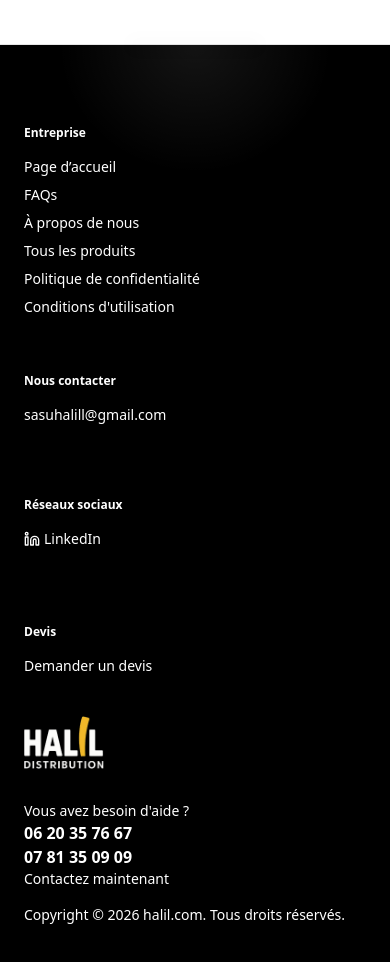
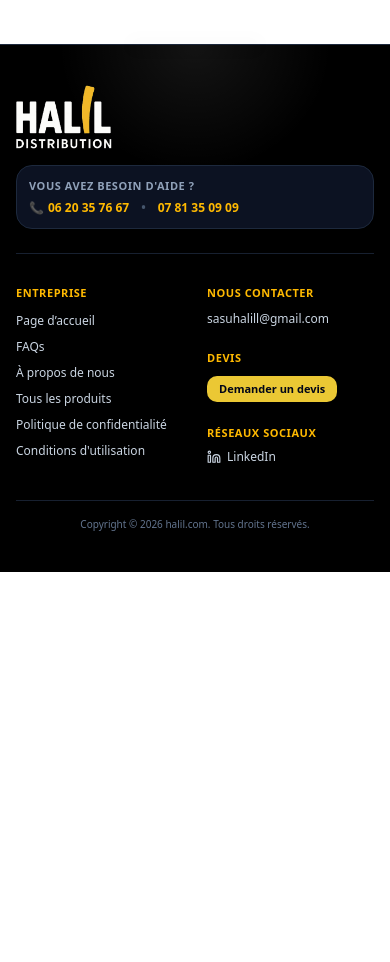
Before and after one commit to N-Akirthan/HALIL, a Next.js app in the folder apps/frontend/: page / in a window 390 px wide. Shown: the part 4080-5042 px from the top of the page. After the commit the page ends 4652 px from the top, so only its background shows below. Built offline with nearby package versions, Linux system fonts and the light colour scheme.

Commit message:
Reorganize Mobile Footer layout into clean 2-column grid with contact badge

```diff
--- a/apps/frontend/src/components/footer-section.tsx
+++ b/apps/frontend/src/components/footer-section.tsx
@@ -87,13 +87,108 @@ export function Footer() {
   return (
     <footer
       id="footer"
-      className="bg-black text-white md:rounded-t-6xl relative w-full mx-auto flex flex-col items-center justify-center border-t bg-[radial-gradient(35%_128px_at_50%_0%,theme(backgroundColor.white/8%),transparent)] px-6 py-12 lg:py-16"
+      className="bg-black text-white md:rounded-t-6xl relative w-full mx-auto flex flex-col items-center justify-center border-t border-slate-800 bg-[radial-gradient(35%_128px_at_50%_0%,theme(backgroundColor.white/8%),transparent)] px-4 sm:px-8 py-10 lg:py-16 select-none"
     >
       <div className="bg-foreground/20 absolute top-0 left-1/2 h-px w-1/3 -translate-x-1/2 -translate-y-1/2 rounded-full blur" />
 
-      <div className="w-full flex flex-col-reverse xl:grid xl:grid-cols-3 xl:gap-8">
+      {/* ========================================================================= */}
+      {/* VERSION MOBILE & TABLETTE (< 1024px)                                      */}
+      {/* ========================================================================= */}
+      <div className="w-full lg:hidden flex flex-col gap-8 text-left max-w-lg mx-auto">
+        {/* Header Mobile : Logo + Appels rapides */}
+        <div className="flex flex-col sm:flex-row sm:items-center justify-between gap-4 border-b border-slate-800/80 pb-6">
+          <a href={logo.url} className="flex items-center gap-2">
+            {logo.src && <img src={logo.src} className="w-24" alt={logo.alt} />}
+          </a>
+
+          <div className="flex flex-col gap-1.5 bg-slate-900/80 border border-slate-800 p-3 rounded-2xl">
+            <span className="text-[11px] font-bold text-slate-400 uppercase tracking-wider">
+              {t("footer.help")}
+            </span>
+            <div className="flex flex-wrap items-center gap-3 text-xs font-extrabold text-amber-400">
+              <a href="tel:+33620357667" className="hover:underline flex items-center gap-1">
+                <span>📞</span> 06 20 35 76 67
+              </a>
+              <span className="text-slate-600">•</span>
+              <a href="tel:+33781350909" className="hover:underline flex items-center gap-1">
+                07 81 35 09 09
+              </a>
+            </div>
+          </div>
+        </div>
+
+        {/* Grille de Liens 2 Colonnes sur Mobile */}
+        <div className="grid grid-cols-2 gap-6 text-xs">
+          {/* Colonne 1 : Entreprise */}
+          <div>
+            <h3 className="font-extrabold text-amber-400 uppercase tracking-wider mb-3 text-[11px]">
+              {dynamicFooterLinks[0].label}
+            </h3>
+            <ul className="space-y-2.5 text-slate-300 font-medium">
+              {dynamicFooterLinks[0].links.map((link: any) => (
+                <li key={link.title}>
+                  <a href={link.href} className="hover:text-white transition-colors">
+                    {link.title}
+                  </a>
+                </li>
+              ))}
+            </ul>
+          </div>
+
+          {/* Colonne 2 : Contact, Devis & Réseaux */}
+          <div className="space-y-6">
+            {/* Contact */}
+            <div>
+              <h3 className="font-extrabold text-amber-400 uppercase tracking-wider mb-2.5 text-[11px]">
+                {dynamicFooterLinks[1].label}
+              </h3>
+              <a
+                href={dynamicFooterLinks[1].links[0].href}
+                className="text-slate-300 hover:text-white transition-colors break-all"
+              >
+                {dynamicFooterLinks[1].links[0].title}
+              </a>
+            </div>
+
+            {/* Devis */}
+            <div>
+              <h3 className="font-extrabold text-amber-400 uppercase tracking-wider mb-2.5 text-[11px]">
+                {dynamicFooterLinks[3].label}
+              </h3>
+              <button
+                type="button"
+                onClick={() => window.dispatchEvent(new CustomEvent("open-quote-modal"))}
+                className="bg-[#ebc834] hover:bg-[#dfca70] text-slate-950 font-bold px-3 py-1.5 rounded-lg transition-colors cursor-pointer text-[11px]"
+              >
+                {dynamicFooterLinks[3].links[0].title}
+              </button>
+            </div>
+
+            {/* Réseaux sociaux */}
+            <div>
+              <h3 className="font-extrabold text-amber-400 uppercase tracking-wider mb-2 text-[11px]">
+                {dynamicFooterLinks[2].label}
+              </h3>
+              <a href="#" className="inline-flex items-center gap-1.5 text-slate-300 hover:text-white transition-colors">
+                <LinkedinIcon className="size-3.5" />
+                LinkedIn
+              </a>
+            </div>
+          </div>
+        </div>
+
+        {/* Copyright Mobile */}
+        <div className="border-t border-slate-800/80 pt-4 text-[10px] text-slate-500 text-center font-medium">
+          Copyright © {new Date().getFullYear()} halil.com. {t("footer.rights")}
+        </div>
+      </div>
+
+      {/* ========================================================================= */}
+      {/* VERSION DESKTOP (>= 1024px) - INTACTE ET NON MODIFIÉE                     */}
+      {/* ========================================================================= */}
+      <div className="hidden lg:flex w-full flex-col-reverse xl:grid xl:grid-cols-3 xl:gap-8 max-w-7xl mx-auto">
         <AnimatedContainer>
-          <div className="space-y-4">
+          <div className="space-y-4 text-left">
             <span className="text-lg font-semibold">
               <a href={logo.url} className="flex items-center gap-2">
                 {logo.src && (
@@ -104,28 +199,28 @@ export function Footer() {
             </span>
             <p className="mt-8 text-sm mb-0">{t("footer.help")}</p>
             <Link href="tel:06 20 35 76 67">
-              <p className="mt-0 font-bold mb-0">06 20 35 76 67</p>
+              <p className="mt-0 font-bold mb-0 text-amber-400">06 20 35 76 67</p>
             </Link>
             <Link href="tel:07 81 35 09 09">
-              <p className="font-bold mb-0">07 81 35 09 09</p>
+              <p className="font-bold mb-0 text-amber-400">07 81 35 09 09</p>
             </Link>
             <p className="text-sm">{t("footer.contact_now")}</p>
-            <p className="mt-0 text-sm">
+            <p className="mt-0 text-sm text-slate-400">
               Copyright © {new Date().getFullYear()} halil.com. {t("footer.rights")}
             </p>
           </div>
         </AnimatedContainer>
 
-        <div className="mt-8 xl:mt-0 grid grid-cols-1 sm:grid-cols-2 md:grid-cols-4 gap-8 xl:col-span-2">
+        <div className="mt-8 xl:mt-0 grid grid-cols-4 gap-8 xl:col-span-2">
           <AnimatedContainer delay={0.1}>
-            <div className="mb-6 md:mb-0">
-              <h3 className="text-xs font-bold">{dynamicFooterLinks[0].label}</h3>
-              <ul className="text-white mt-4 space-y-2 text-sm">
+            <div>
+              <h3 className="text-xs font-bold uppercase tracking-wider text-amber-400">{dynamicFooterLinks[0].label}</h3>
+              <ul className="text-slate-300 mt-4 space-y-2 text-sm">
                 {dynamicFooterLinks[0].links.map((link: any) => (
                   <li key={link.title}>
                     <a
                       href={link.href}
-                      className="hover:text-muted-foreground inline-flex items-center transition-all duration-300"
+                      className="hover:text-white inline-flex items-center transition-all duration-300"
                     >
                       {link.icon && <link.icon className="me-1 size-4" />}
                       {link.title}
@@ -136,14 +231,14 @@ export function Footer() {
             </div>
           </AnimatedContainer>
 
-          <div className="col-span-1 sm:col-span-1 md:col-span-3 flex flex-col sm:flex-row flex-wrap gap-8 md:gap-10">
+          <div className="col-span-3 flex flex-row gap-10">
             {[dynamicFooterLinks[1], dynamicFooterLinks[2], dynamicFooterLinks[3]].map((section, index) => (
               <AnimatedContainer key={section.label} delay={0.2 + index * 0.1}>
-                <div className="mb-10 md:mb-0">
-                  <h3 className="text-xs font-bold whitespace-nowrap">
+                <div>
+                  <h3 className="text-xs font-bold whitespace-nowrap uppercase tracking-wider text-amber-400">
                     {section.label}
                   </h3>
-                  <ul className="text-white mt-4 space-y-2 text-sm">
+                  <ul className="text-slate-300 mt-4 space-y-2 text-sm">
                     {section.links.map((link: any) => (
                       <li key={link.title}>
                         <a
@@ -152,7 +247,7 @@ export function Footer() {
                             e.preventDefault();
                             window.dispatchEvent(new CustomEvent("open-quote-modal"));
                           } : undefined}
-                          className="hover:text-muted-foreground inline-flex items-center transition-all duration-300"
+                          className="hover:text-white inline-flex items-center transition-all duration-300"
                         >
                           {link.icon && <link.icon className="me-1 size-4" />}
                           {link.title}
```
